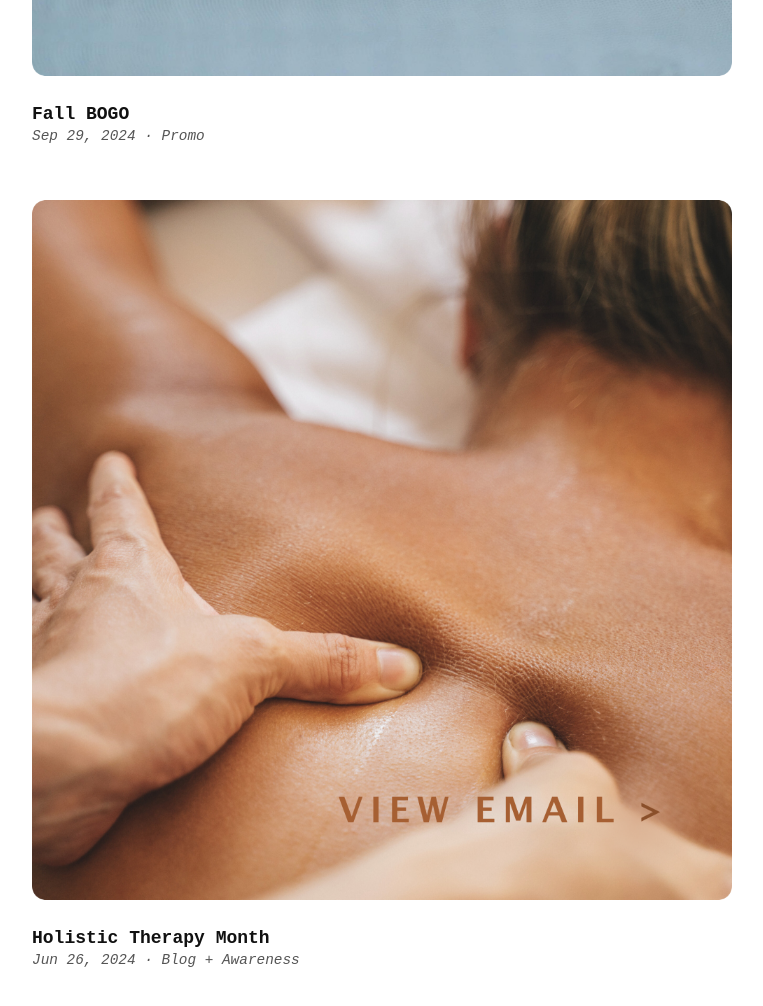
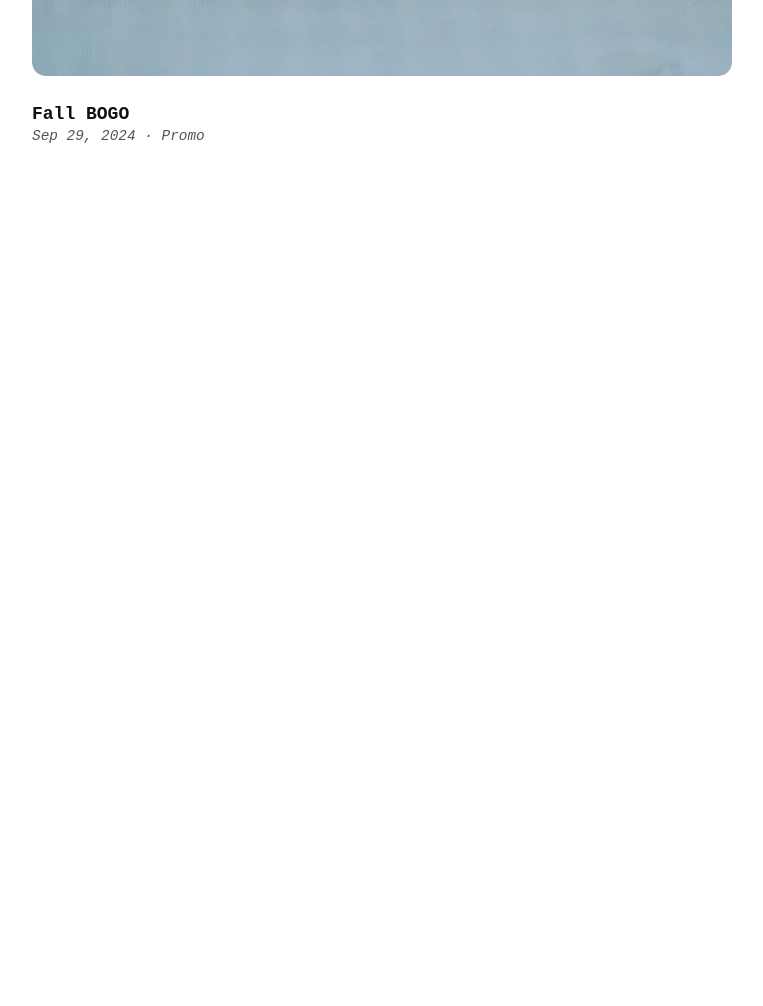
Before and after one commit to colleensisson/notion-email-portfolio, a plain HTML site: page index.html in a window 1280 px wide. Shown: the part 5547-6553 px from the top of the page, without its empty margins (258-1021 px from the left). After the commit the page ends 5811 px from the top, so only its background shows below. Drawn offline with Linux system fonts and the light colour scheme.

Commit message:
Update index.html

```diff
--- a/index.html
+++ b/index.html
@@ -110,13 +110,5 @@
     <h2><strong>Fall BOGO</strong></h2>
     <div class="meta">Sep 29, 2024 · Promo</div>
   </div>
-
-  <div class="email-entry">
-    <a href="holistic_therapy_month_blog.html" target="_blank">
-      <img class="thumbnail" src="holistic-therapy.png" alt="Holistic Therapy Thumbnail" />
-    </a>
-    <h2><strong>Holistic Therapy Month</strong></h2>
-    <div class="meta">Jun 26, 2024 · Blog + Awareness</div>
-  </div>
 </body>
 </html>
```
